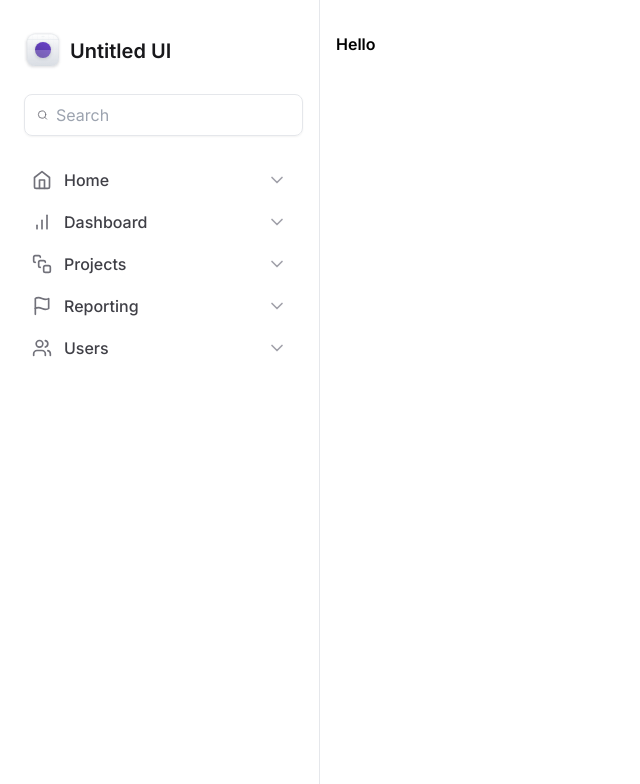
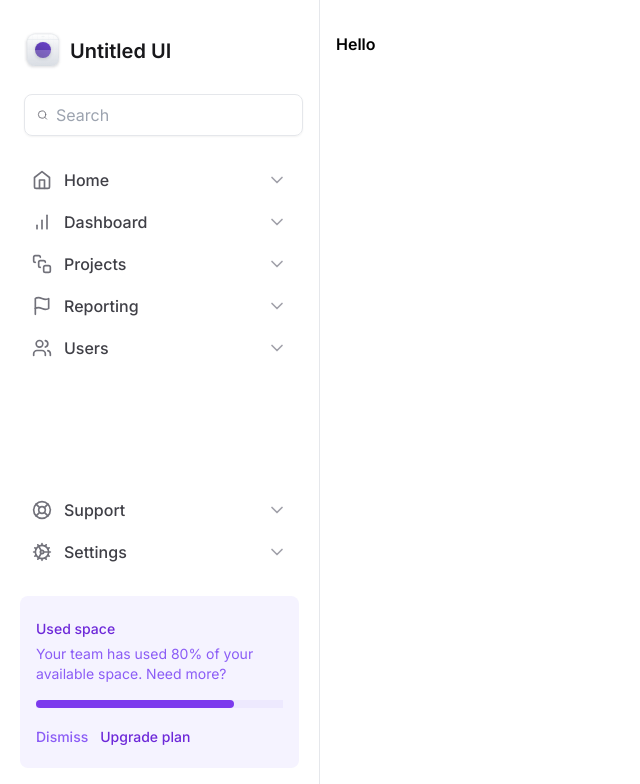
Before and after one commit to LucasRochaFernandes/MASTERING_TAILWIND, a Next.js app: page / in a window 1280 px wide. Shown: the top 784 px of the page, without its empty margins (0-640 px from the left). Built offline with nearby package versions, Linux system fonts and the light colour scheme.

Commit message:
User widget

```diff
--- a/src/components/Sidebar/MainNavigation/index.tsx
+++ /dev/null
@@ -1,15 +0,0 @@
-import { BarChart, Flag, Home, SquareStack, Users } from 'lucide-react'
-
-import { NavItem } from './NavItem'
-
-export function MainNavigation() {
-  return (
-    <nav className="space-y-0.5">
-      <NavItem title={'Home'} icon={Home} />
-      <NavItem title={'Dashboard'} icon={BarChart} />
-      <NavItem title={'Projects'} icon={SquareStack} />
-      <NavItem title={'Reporting'} icon={Flag} />
-      <NavItem title={'Users'} icon={Users} />
-    </nav>
-  )
-}
--- /dev/null
+++ b/src/components/Sidebar/UsedSpaceWidget.tsx
@@ -0,0 +1,31 @@
+export function UsedSpaceWidget() {
+  return (
+    <div className="flex flex-col gap-4 rounded-lg bg-violet-50 px-4 py-5">
+      <div className="space-y-1">
+        <span className="text-sm/5 font-medium text-violet-700">
+          Used space
+        </span>
+        <p className="text-sm/5 text-violet-500">
+          Your team has used 80% of your available space. Need more?
+        </p>
+      </div>
+      <div className="roundend-full h-2 bg-violet-100">
+        <div className="h-2 w-[80%] rounded-full bg-violet-600"></div>
+      </div>
+      <div className="space-x-3">
+        <button
+          type="button"
+          className="text-sm font-medium text-violet-500 hover:text-violet-700"
+        >
+          Dismiss
+        </button>
+        <button
+          type="button"
+          className="text-sm font-medium text-violet-700 hover:text-violet-900"
+        >
+          Upgrade plan
+        </button>
+      </div>
+    </div>
+  )
+}
--- a/src/components/Sidebar/index.tsx
+++ b/src/components/Sidebar/index.tsx
@@ -1,11 +1,21 @@
-import { Search } from 'lucide-react'
+import {
+  BarChart,
+  Cog,
+  Flag,
+  Home,
+  LifeBuoy,
+  Search,
+  SquareStack,
+  Users,
+} from 'lucide-react'
 
 import { Logo } from './Logo'
-import { MainNavigation } from './MainNavigation'
+import { NavItem } from './NavItem'
+import { UsedSpaceWidget } from './UsedSpaceWidget'
 
 export function Sidebar() {
   return (
-    <aside className="border-sinc-200 space-y-6 border-r px-5 py-8">
+    <aside className="border-sinc-200 flex flex-col gap-6 border-r px-5 py-8">
       <Logo />
       <div className="boder-sinc-300 mx-1 flex w-full items-center gap-2 rounded-lg border px-3 py-2 shadow-sm">
         <Search className="h-5 w-5 text-zinc-500" />
@@ -15,7 +25,20 @@
           placeholder="Search"
         />
       </div>
-      <MainNavigation />
+      <nav className="space-y-0.5">
+        <NavItem title={'Home'} icon={Home} />
+        <NavItem title={'Dashboard'} icon={BarChart} />
+        <NavItem title={'Projects'} icon={SquareStack} />
+        <NavItem title={'Reporting'} icon={Flag} />
+        <NavItem title={'Users'} icon={Users} />
+      </nav>
+      <div className="mt-auto flex flex-col gap-6">
+        <nav className="space-y-0.5">
+          <NavItem title={'Support'} icon={LifeBuoy} />
+          <NavItem title={'Settings'} icon={Cog} />
+        </nav>
+        <UsedSpaceWidget />
+      </div>
     </aside>
   )
 }
```
Also changed, not shown: src/components/Sidebar/NavItem.tsx (renamed from src/components/Sidebar/MainNavigation/NavItem.tsx).
